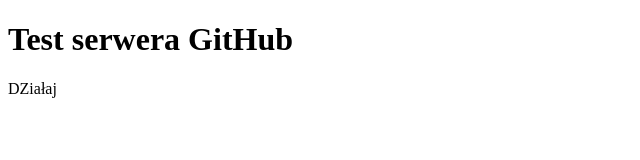
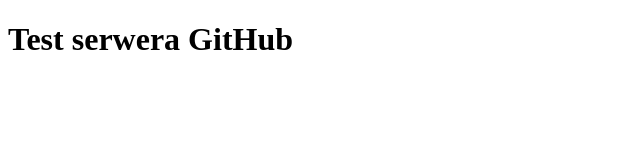
Before and after one commit to Informejtik300/Arrtan-FirebaseHost, a plain HTML site: page index.html in a window 1280 px wide. Shown: the full height of the page, 0-640 px from the left. Drawn offline with Linux system fonts and the light colour scheme.

Commit message:
Update testu serwera

```diff
--- a/index.html
+++ b/index.html
@@ -9,7 +9,6 @@
     <body>
         <header>
             <h1>Test serwera GitHub</h1>
-            DZiałaj
         </header>
     </body>
 </html>
```
